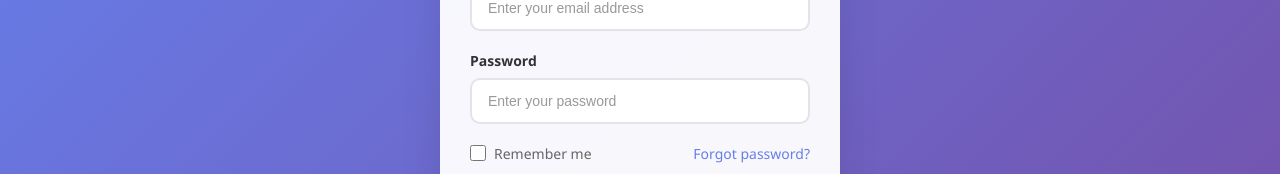
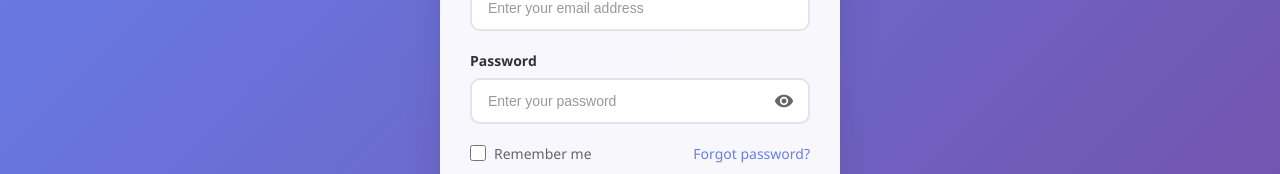
Before and after one commit to awawdyamal04/Final_Fullstack_Project_1_10, a React (Vite) app in the folder frontend/: page / in a window 1280 px wide. Shown: the part 206-380 px from the top of the page. Built offline with nearby package versions, Linux system fonts and the light colour scheme.

Commit message:
icon
add icon eyes to password

```diff
--- a/frontend/src/pages/Login.jsx
+++ b/frontend/src/pages/Login.jsx
@@ -10,6 +10,7 @@
   const [isLoading, setIsLoading] = useState(false);
   const [error, setError] = useState("");
   const [showForgotPassword, setShowForgotPassword] = useState(false);
+  const [showPassword, setShowPassword] = useState(false);
 
   // Handle Google OAuth redirect response
   useEffect(() => {
@@ -203,8 +204,9 @@
 
             <div className="form-group">
               <label htmlFor="password">Password</label>
+              <div className="password-input-container">
                 <input
-                type="password"
+                  type={showPassword ? "text" : "password"}
                   id="password"
                   name="password"
                   placeholder="Enter your password"
@@ -212,6 +214,23 @@
                   onChange={handleChange}
                   required
                 />
+                <button
+                  type="button"
+                  onClick={() => setShowPassword(!showPassword)}
+                  aria-label={showPassword ? "Hide password" : "Show password"}
+                  className="password-toggle-btn"
+                >
+                  <svg xmlns="http://www.w3.org/2000/svg" width="20" height="20" fill="currentColor" viewBox="0 0 24 24">
+                    {showPassword ? (
+                      // Eye with slash (hide password)
+                      <path d="M12 7c2.76 0 5 2.24 5 5 0 .65-.13 1.26-.36 1.83l2.92 2.92c1.51-1.26 2.7-2.89 3.43-4.75-1.73-4.39-6-7.5-11-7.5-1.4 0-2.74.25-3.98.7l2.16 2.16C10.74 7.13 11.35 7 12 7zM2 4.27l2.28 2.28.46.46C3.08 8.3 1.78 10.02 1 12c1.73 4.39 6 7.5 11 7.5 1.55 0 3.03-.3 4.38-.84l.42.42L19.73 22 21 20.73 3.27 3 2 4.27zM7.53 9.8l1.55 1.55c-.05.21-.08.43-.08.65 0 1.66 1.34 3 3 3 .22 0 .44-.03.65-.08l1.55 1.55c-.67.33-1.41.53-2.2.53-2.76 0-5-2.24-5-5 0-.79.2-1.53.53-2.2zm4.31-.78l3.15 3.15.02-.16c0-1.66-1.34-3-3-3l-.17.01z"/>
+                    ) : (
+                      // Eye (show password)
+                      <path d="M12 4.5C7 4.5 2.73 7.61 1 12c1.73 4.39 6 7.5 11 7.5s9.27-3.11 11-7.5c-1.73-4.39-6-7.5-11-7.5zM12 17c-2.76 0-5-2.24-5-5s2.24-5 5-5 5 2.24 5 5-2.24 5-5 5zm0-8c-1.66 0-3 1.34-3 3s1.34 3 3 3 3-1.34 3-3-1.34-3-3-3z"/>
+                    )}
+                  </svg>
+                </button>
+              </div>
             </div>
 
             <div className="form-options">
--- a/frontend/src/pages/Signup.jsx
+++ b/frontend/src/pages/Signup.jsx
@@ -14,6 +14,8 @@
   const [isLoading, setIsLoading] = useState(false);
   const [error, setError] = useState("");
   const [success, setSuccess] = useState("");
+  const [showPassword, setShowPassword] = useState(false);
+  const [showConfirmPassword, setShowConfirmPassword] = useState(false);
 
   const handleChange = (e) => {
     const { name, value, type, checked } = e.target;
@@ -185,8 +187,9 @@
             <div className="password-row">
               <div className="form-group">
                 <label htmlFor="password">Password</label>
+                <div className="password-input-container">
                   <input
-                  type="password"
+                    type={showPassword ? "text" : "password"}
                     id="password"
                     name="password"
                     placeholder="Create a password"
@@ -194,12 +197,30 @@
                     onChange={handleChange}
                     required
                   />
+                  <button
+                    type="button"
+                    onClick={() => setShowPassword(!showPassword)}
+                    aria-label={showPassword ? "Hide password" : "Show password"}
+                    className="password-toggle-btn"
+                  >
+                    <svg xmlns="http://www.w3.org/2000/svg" width="20" height="20" fill="currentColor" viewBox="0 0 24 24">
+                      {showPassword ? (
+                        // Eye with slash (hide password)
+                        <path d="M12 7c2.76 0 5 2.24 5 5 0 .65-.13 1.26-.36 1.83l2.92 2.92c1.51-1.26 2.7-2.89 3.43-4.75-1.73-4.39-6-7.5-11-7.5-1.4 0-2.74.25-3.98.7l2.16 2.16C10.74 7.13 11.35 7 12 7zM2 4.27l2.28 2.28.46.46C3.08 8.3 1.78 10.02 1 12c1.73 4.39 6 7.5 11 7.5 1.55 0 3.03-.3 4.38-.84l.42.42L19.73 22 21 20.73 3.27 3 2 4.27zM7.53 9.8l1.55 1.55c-.05.21-.08.43-.08.65 0 1.66 1.34 3 3 3 .22 0 .44-.03.65-.08l1.55 1.55c-.67.33-1.41.53-2.2.53-2.76 0-5-2.24-5-5 0-.79.2-1.53.53-2.2zm4.31-.78l3.15 3.15.02-.16c0-1.66-1.34-3-3-3l-.17.01z"/>
+                      ) : (
+                        // Eye (show password)
+                        <path d="M12 4.5C7 4.5 2.73 7.61 1 12c1.73 4.39 6 7.5 11 7.5s9.27-3.11 11-7.5c-1.73-4.39-6-7.5-11-7.5zM12 17c-2.76 0-5-2.24-5-5s2.24-5 5-5 5 2.24 5 5-2.24 5-5 5zm0-8c-1.66 0-3 1.34-3 3s1.34 3 3 3 3-1.34 3-3-1.34-3-3-3z"/>
+                      )}
+                    </svg>
+                  </button>
+                </div>
               </div>
 
               <div className="form-group">
                 <label htmlFor="confirmPassword">Confirm Password</label>
+                <div className="password-input-container">
                   <input
-                  type="password"
+                    type={showConfirmPassword ? "text" : "password"}
                     id="confirmPassword"
                     name="confirmPassword"
                     placeholder="Confirm your password"
@@ -207,6 +228,23 @@
                     onChange={handleChange}
                     required
                   />
+                  <button
+                    type="button"
+                    onClick={() => setShowConfirmPassword(!showConfirmPassword)}
+                    aria-label={showConfirmPassword ? "Hide password" : "Show password"}
+                    className="password-toggle-btn"
+                  >
+                    <svg xmlns="http://www.w3.org/2000/svg" width="20" height="20" fill="currentColor" viewBox="0 0 24 24">
+                      {showConfirmPassword ? (
+                        // Eye with slash (hide password)
+                        <path d="M12 7c2.76 0 5 2.24 5 5 0 .65-.13 1.26-.36 1.83l2.92 2.92c1.51-1.26 2.7-2.89 3.43-4.75-1.73-4.39-6-7.5-11-7.5-1.4 0-2.74.25-3.98.7l2.16 2.16C10.74 7.13 11.35 7 12 7zM2 4.27l2.28 2.28.46.46C3.08 8.3 1.78 10.02 1 12c1.73 4.39 6 7.5 11 7.5 1.55 0 3.03-.3 4.38-.84l.42.42L19.73 22 21 20.73 3.27 3 2 4.27zM7.53 9.8l1.55 1.55c-.05.21-.08.43-.08.65 0 1.66 1.34 3 3 3 .22 0 .44-.03.65-.08l1.55 1.55c-.67.33-1.41.53-2.2.53-2.76 0-5-2.24-5-5 0-.79.2-1.53.53-2.2zm4.31-.78l3.15 3.15.02-.16c0-1.66-1.34-3-3-3l-.17.01z"/>
+                      ) : (
+                        // Eye (show password)
+                        <path d="M12 4.5C7 4.5 2.73 7.61 1 12c1.73 4.39 6 7.5 11 7.5s9.27-3.11 11-7.5c-1.73-4.39-6-7.5-11-7.5zM12 17c-2.76 0-5-2.24-5-5s2.24-5 5-5 5 2.24 5 5-2.24 5-5 5zm0-8c-1.66 0-3 1.34-3 3s1.34 3 3 3 3-1.34 3-3-1.34-3-3-3z"/>
+                      )}
+                    </svg>
+                  </button>
+                </div>
               </div>
             </div>
 
--- a/frontend/src/pages/login.css
+++ b/frontend/src/pages/login.css
@@ -78,6 +78,49 @@
 .form-group input::placeholder {
   color: #999;
   font-size: 14px;
+}
+
+/* Password input container with toggle button */
+.password-input-container {
+  position: relative;
+  display: flex;
+  align-items: center;
+}
+
+.password-input-container input {
+  padding-right: 50px; /* Make space for the toggle button */
+}
+
+.password-toggle-btn {
+  position: absolute;
+  right: 12px;
+  top: 50%;
+  transform: translateY(-50%);
+  background: transparent;
+  border: none;
+  cursor: pointer;
+  padding: 4px;
+  border-radius: 4px;
+  color: #666;
+  transition: all 0.2s ease;
+  display: flex;
+  align-items: center;
+  justify-content: center;
+}
+
+.password-toggle-btn:hover {
+  color: #667eea;
+  background: rgba(102, 126, 234, 0.1);
+}
+
+.password-toggle-btn:focus {
+  outline: 2px solid #667eea;
+  outline-offset: 2px;
+}
+
+.password-toggle-btn svg {
+  width: 20px;
+  height: 20px;
 }
 
 .form-options {
@@ -371,6 +414,15 @@
   .forgot-password:hover {
     color: #764ba2;
   }
+
+  .password-toggle-btn {
+    color: #ccc;
+  }
+
+  .password-toggle-btn:hover {
+    color: #667eea;
+    background: rgba(102, 126, 234, 0.2);
+  }
 }
 
 /* Google OAuth Styles */
--- a/frontend/src/pages/signup.css
+++ b/frontend/src/pages/signup.css
@@ -85,6 +85,49 @@
 .form-group input::placeholder {
   color: #999;
   font-size: 14px;
+}
+
+/* Password input container with toggle button */
+.password-input-container {
+  position: relative;
+  display: flex;
+  align-items: center;
+}
+
+.password-input-container input {
+  padding-right: 50px; /* Make space for the toggle button */
+}
+
+.password-toggle-btn {
+  position: absolute;
+  right: 12px;
+  top: 50%;
+  transform: translateY(-50%);
+  background: transparent;
+  border: none;
+  cursor: pointer;
+  padding: 4px;
+  border-radius: 4px;
+  color: #666;
+  transition: all 0.2s ease;
+  display: flex;
+  align-items: center;
+  justify-content: center;
+}
+
+.password-toggle-btn:hover {
+  color: #667eea;
+  background: rgba(102, 126, 234, 0.1);
+}
+
+.password-toggle-btn:focus {
+  outline: 2px solid #667eea;
+  outline-offset: 2px;
+}
+
+.password-toggle-btn svg {
+  width: 20px;
+  height: 20px;
 }
 
 .terms-agreement {
@@ -319,4 +362,13 @@
   .signup-footer p {
     color: #ccc;
   }
+
+  .password-toggle-btn {
+    color: #ccc;
+  }
+
+  .password-toggle-btn:hover {
+    color: #667eea;
+    background: rgba(102, 126, 234, 0.2);
+  }
 }
```
Lines whose indentation alone changed are shown as unchanged.
